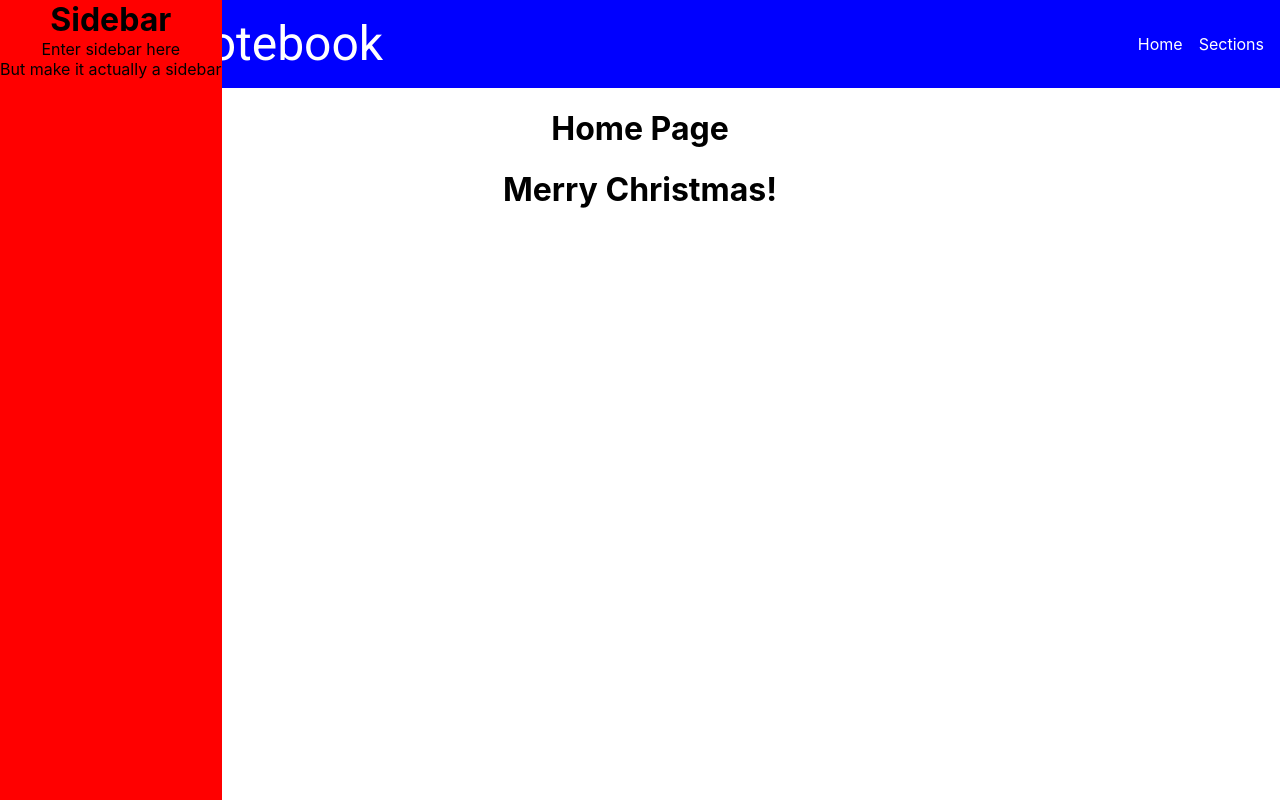
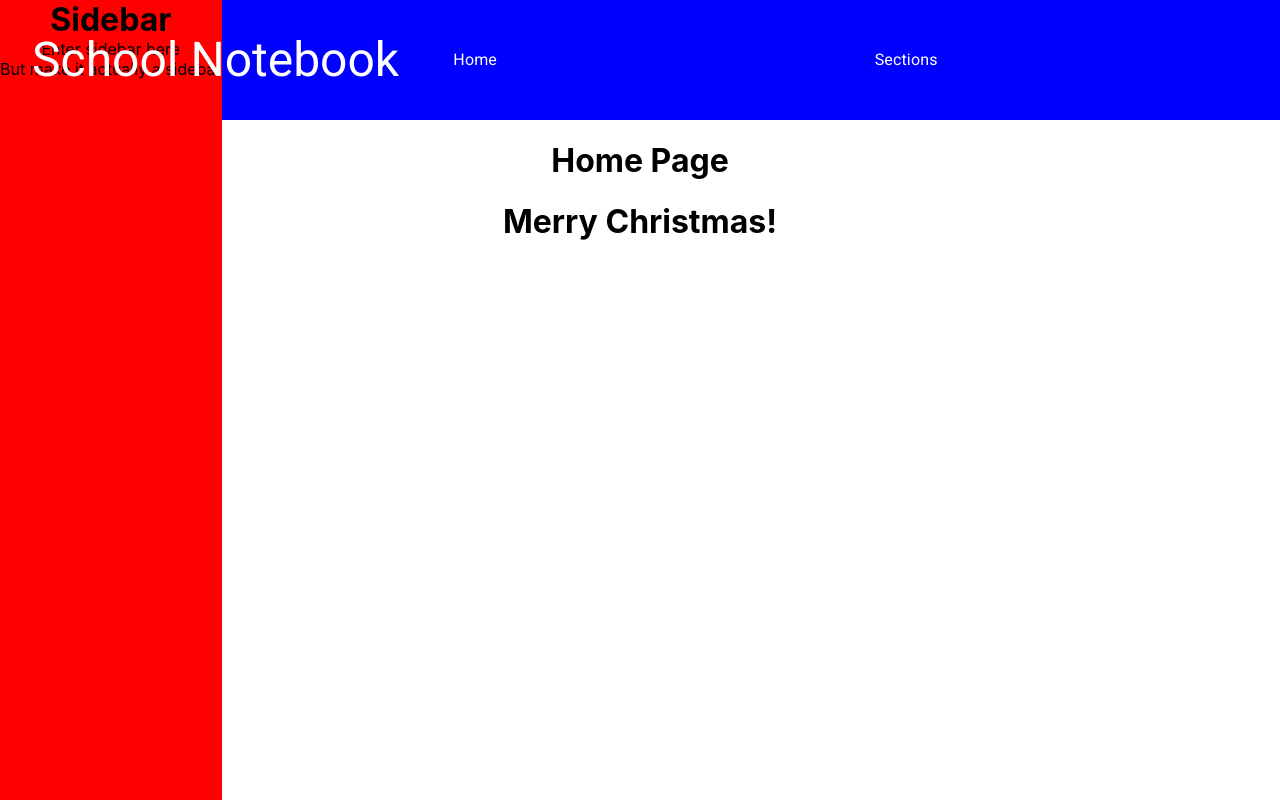
Before and after one commit to jsoomie/school-notebook, a React (Create React App) app: page / in a window 1280 px wide. Built offline with nearby package versions, Linux system fonts and the light colour scheme.

Commit message:
chore: change tags to material ui components

```diff
--- a/src/components/Navbar/Navbar.tsx
+++ b/src/components/Navbar/Navbar.tsx
@@ -1,23 +1,27 @@
 import { Link } from "react-router-dom";
-import { Typography } from "@mui/material";
+import { Typography, List, ListItem } from "@mui/material";
 import "./Navbar.css";
 
 export const Navbar = () => {
   return (
     <nav className="navbar">
-      <ul>
-        <li className="logo">
+      <List>
+        <ListItem className="logo">
           <Link to="/">
             <Typography variant="h3">School Notebook</Typography>
           </Link>
-        </li>
-        <li>
-          <Link to="/">Home</Link>
-        </li>
-        <li>
-          <Link to="/sections">Sections</Link>
-        </li>
-      </ul>
+        </ListItem>
+        <ListItem>
+          <Link to="/">
+            <Typography variant="body1">Home</Typography>
+          </Link>
+        </ListItem>
+        <ListItem>
+          <Link to="/sections">
+            <Typography variant="body1">Sections</Typography>
+          </Link>
+        </ListItem>
+      </List>
     </nav>
   );
 };
```
